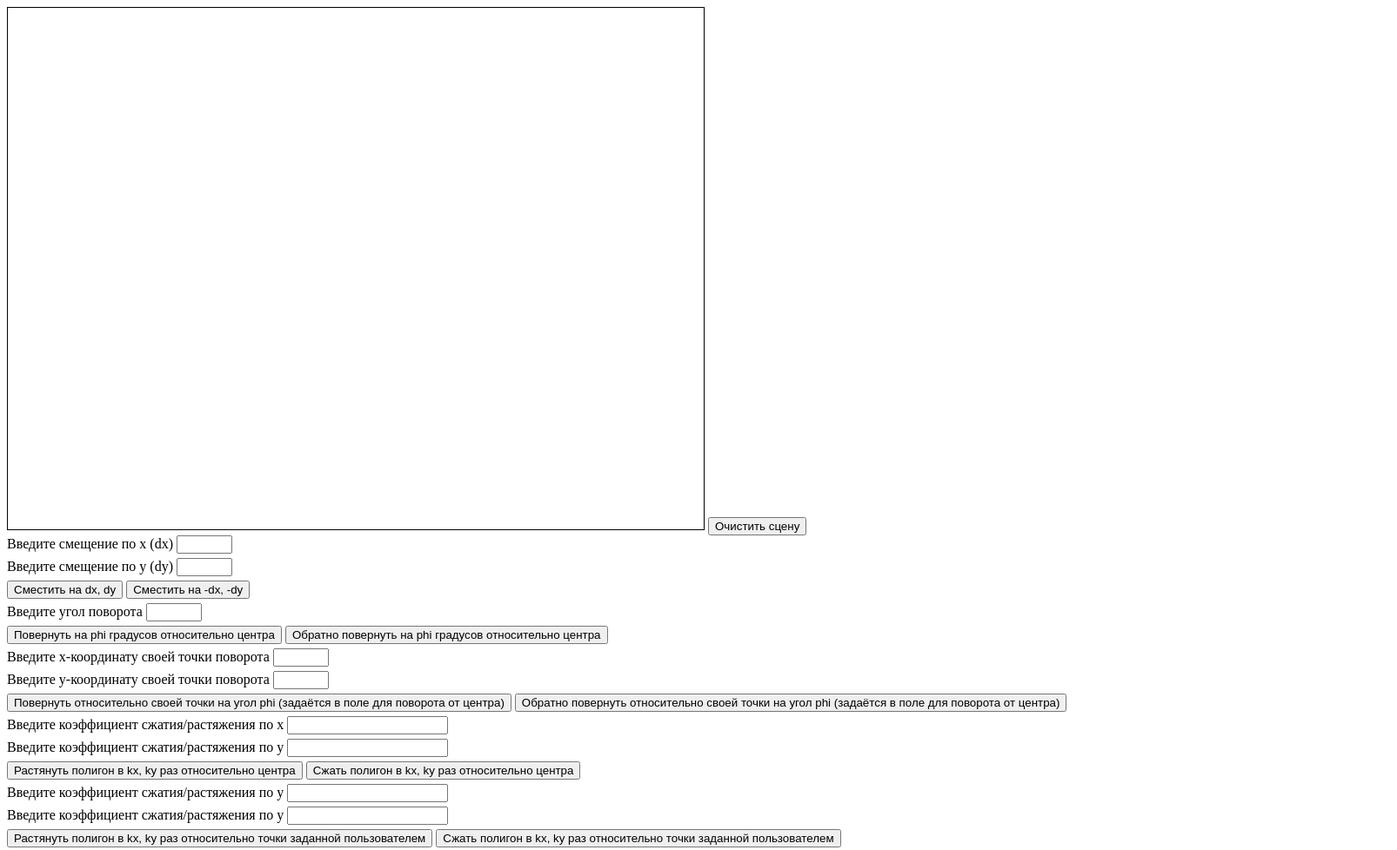
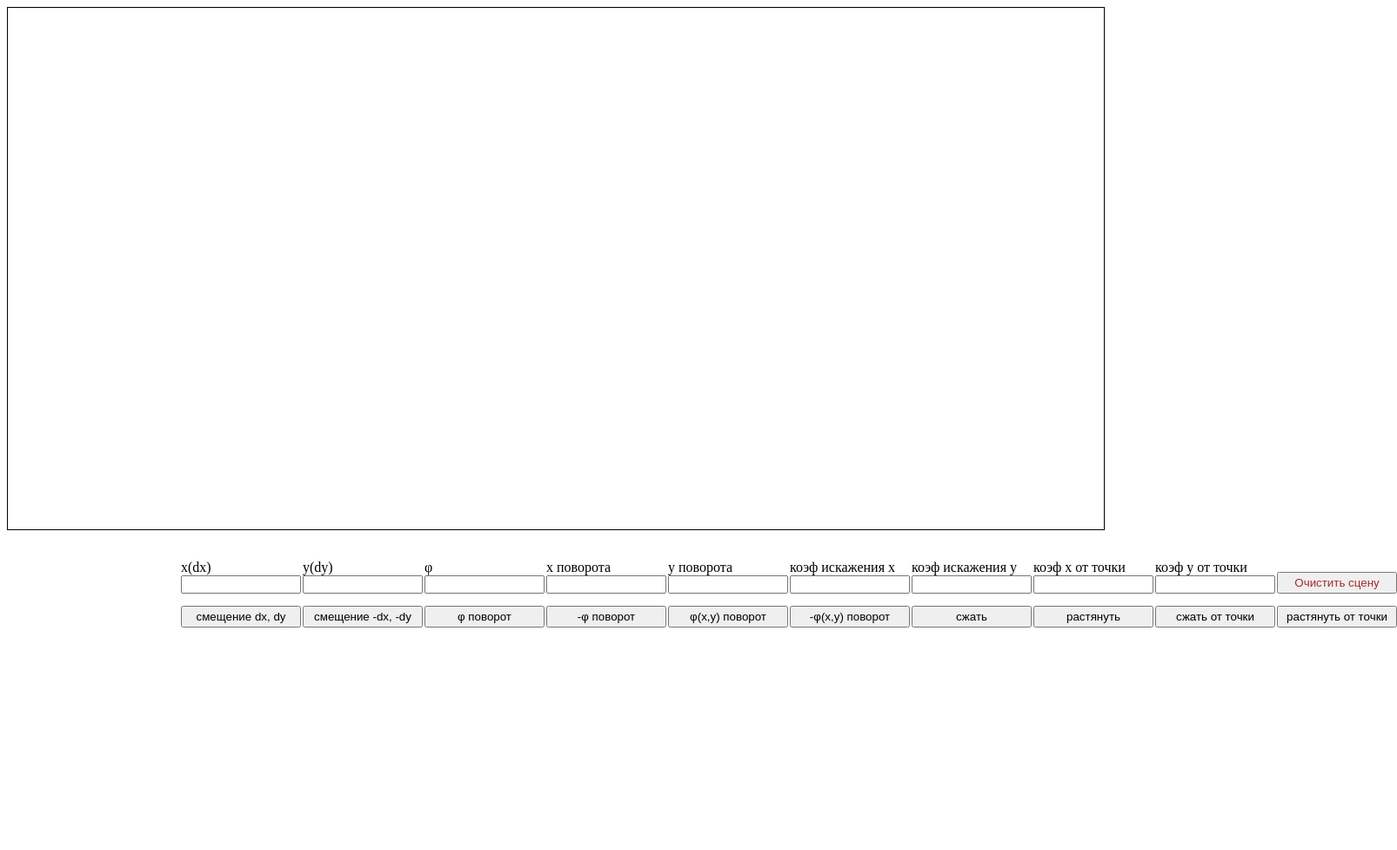
Before and after one commit to JinKamino/IvanovGraphics, a plain HTML site: page lab4/page.html in a window 1280 px wide. Shown: the whole page at 87% size, 1606 px wide, since content can reach past the window. After the commit the page ends 800 px from the top, so only its background shows below. Drawn offline with Linux system fonts and the light colour scheme.

Commit message:
Сделал красиво
Убрал свалку из кнопок и полей на экране

```diff
--- a/lab4/page.html
+++ b/lab4/page.html
@@ -8,92 +8,168 @@
     <style>
         canvas {
             border: 1px solid black;
+            grid-row: 1;
+            grid-column: 1;
         }
 
 
-        button
-        {
-            margin-top: 5px;
+        button {
+            margin-top: 14px;
+            height: 25px;
         }
-        .input_x_class
-        {
-            margin-bottom: 5px;
+
+        .input_x_class {
+
+            grid-row: 1;
+            grid-column: 1;
+            width: 100px;
+            margin-top: 30px;
         }
-        .angle_input_class
-        {
-            margin-top: 5px;
+
+        .input_y_class {
+
+            grid-row: 1;
+            grid-column: 2;
+            width: 100px;
+            margin-top: 30px;
         }
-        .input_x_coord_class
-        {
-            margin-bottom: 5px;
-            margin-top: 5px;
+
+        .angle_input_class {
+
+            grid-row: 1;
+            grid-column: 3;
+            width: 100px;
+            margin-top: 30px;
         }
-        .x_scale_input_class
-        {
-            margin-bottom: 5px;
-            margin-top: 5px;
+
+        .input_x_coord_class {
+            grid-row: 1;
+            grid-column: 4;
+            width: 100px;
+            margin-top: 30px;
         }
-        .x_coord_scale_input_class
-        {
-            margin-top: 5px;
-            margin-bottom: 5px;
+
+        .input_y_coord_class {
+            grid-row: 1;
+            grid-column: 5;
+            width: 100px;
+            margin-top: 30px;
+        }
+
+        .x_scale_input_class {
+            grid-row: 1;
+            grid-column: 6;
+            /* width: 100px; */
+            margin-top: auto;
+        }
+
+        .y_scale_input_class {
+            grid-row: 1;
+            grid-column: 7;
+            /* width: 100px; */
+            margin-top: auto;
         }
 
 
+        .x_coord_scale_input_class {
+            grid-row: 1;
+            grid-column: 8;
+            /* width: 100px; */
+            margin-top: auto;
+        }
+
+        .y_coord_scale_input_class {
+            grid-row: 1;
+            grid-column: 9;
+            /* width: 100px; */
+            margin-top: auto;
+        }
+
+        .wrapper {
+            margin-left: 200px;
+            display: grid;
+            grid-template-columns: repeat(10, 140px);
+            /* grid-gap: 35px; */
+            /* width: 800px; */
+            /* grid-auto-rows: minmax(50px, 100px); */
+        }
+
+        input {
+            width: 130px;
+        }
+
+        #clear {
+            /* margin-top: 30px; */
+            margin-top: auto;
+            color: brown;
+        }
+
+        button {
+            width: 138px;
+        }
     </style>
 </head>
 
 <body>
-    <canvas id="canvas" width="800" height="600"></canvas>
-    <button id="clear">Очистить сцену</button>
+
+    <canvas id="canvas" ></canvas>
 
 
-    <div class = "input_x_class">
-        <label for = "x_input">Введите смещение по x (dx)</label>
-        <input type = "number" id = "x_input" min = "0" max = "400">
+    <div class="wrapper">
+        <div class="input_x_class">
+            <label for="x_input">x(dx)</label>
+            <input type="number" id="x_input" min="0" max="400">
         </div>
-    <div class = "input_y_class">
-        <label for = "y_input">Введите смещение по y (dy)</label>
-        <input type = "number" id = "y_input" min = "0" max = "400">
+        <div class="input_y_class">
+            <label for="y_input">y(dy)</label>
+            <input type="number" id="y_input" min="0" max="400">
         </div>
-    <button onclick="start_moving_polygon()">Сместить на dx, dy</button>
-    <button onclick="start_moving_polygon_neg()">Сместить на -dx, -dy</button>
-    <div class = "angle_input_class">
-        <label for = "angle_input">Введите угол поворота</label>
-        <input type = "number" id = "angle_input" min = "0" max = "180">
+
+        <div class="angle_input_class">
+            <label for="angle_input">φ</label>
+            <input type="number" id="angle_input" min="0" max="180">
         </div>
-    <button onclick="start_turning_polygon()">Повернуть на phi градусов относительно центра</button>
-    <button onclick="start_turning_polygon_back()">Обратно повернуть на phi градусов относительно центра</button>
-    <div class = "input_x_coord_class">
-        <label for = "x_coord_input">Введите x-координату своей точки поворота</label>
-        <input type = "number" id = "x_coord_input" min = "0" max = "400">
+
+        <div class="input_x_coord_class">
+            <label for="x_coord_input">x поворота</label>
+            <input type="number" id="x_coord_input" min="0" max="400">
         </div>
-    <div class = "input_y_coord_class">
-        <label for = "y_coord_input">Введите y-координату своей точки поворота</label>
-        <input type = "number" id = "y_coord_input" min = "0" max = "400">
+        <div class="input_y_coord_class">
+            <label for="y_coord_input">y поворота</label>
+            <input type="number" id="y_coord_input" min="0" max="400">
         </div>
-    <button onclick="start_turning_around_user_dot()">Повернуть относительно своей точки на угол phi (задаётся в поле для поворота от центра)</button>
-    <button onclick="start_turning_back_around_user_dot()">Обратно повернуть относительно своей точки на угол phi (задаётся в поле для поворота от центра)</button>
-    <div class = "x_scale_input_class">
-        <label for = "x_scale_input">Введите коэффициент сжатия/растяжения по x</label>
-        <input type = "number" id = "x_scale_input">
+
+        <div class="x_scale_input_class">
+            <label for="x_scale_input">коэф искажения х</label>
+            <input type="number" id="x_scale_input">
         </div>
-    <div class = "y_scale_input_class">
-        <label for = "y_scale_input">Введите коэффициент сжатия/растяжения по y</label>
-        <input type = "number" id = "y_scale_input">
+        <div class="y_scale_input_class">
+            <label for="y_scale_input">коэф искажения y</label>
+            <input type="number" id="y_scale_input">
         </div>
-    <button onclick="start_scaling_polygon()">Растянуть полигон в kx, ky раз относительно центра</button>
-    <button onclick="start_scaling_back_polygon()">Сжать полигон в kx, ky раз относительно центра</button>
-    <div class = "x_coord_scale_input_class">
-        <label for = "x_coord_scale_input">Введите коэффициент сжатия/растяжения по y</label>
-        <input type = "number" id = "x_coord_scale_input">
+
+        <div class="x_coord_scale_input_class">
+            <label for="x_coord_scale_input">коэф х от точки</label>
+            <input type="number" id="x_coord_scale_input">
         </div>
-    <div class = "y_coord_scale_input_class">
-        <label for = "y_coord_scale_input">Введите коэффициент сжатия/растяжения по y</label>
-        <input type = "number" id = "y_coord_scale_input">
+        <div class="y_coord_scale_input_class">
+            <label for="y_coord_scale_input">коэф у от точки</label>
+            <input type="number" id="y_coord_scale_input">
         </div>
-    <button onclick="start_scaling_polygon_around_user_dot()">Растянуть полигон в kx, ky раз относительно точки заданной пользователем</button>
-    <button onclick="start_scaling_back_polygon_around_user_dot()">Сжать полигон в kx, ky раз относительно точки заданной пользователем</button>
+        <button id="clear">Очистить сцену</button>
+        <button class="dx_button" onclick="start_moving_polygon()">смещение dx, dy</button>
+        <button class="dy_button" onclick="start_moving_polygon_neg()">смещение -dx, -dy</button>
+        <button onclick="start_turning_polygon()">φ поворот</button>
+        <button onclick="start_turning_polygon_back()">-φ поворот</button>
+        <button onclick="start_turning_around_user_dot()">φ(x,y) поворот</button>
+        <button onclick="start_turning_back_around_user_dot()">-φ(x,y) поворот</button>
+        <button onclick="start_scaling_polygon()">сжать</button>
+        <button onclick="start_scaling_back_polygon()">растянуть</button>
+        <button onclick="start_scaling_polygon_around_user_dot()">сжать от точки</button>
+        <button onclick="start_scaling_back_polygon_around_user_dot()">растянуть от точки</button>
+
+    </div>
+
 
 
     <script>
@@ -101,7 +177,8 @@
         const ctx = canvas.getContext('2d');
         let polygons = [];
         let currentPoints = [];
-
+        canvas.height=600;
+        canvas.width = window.innerWidth-20;
         canvas.addEventListener('click', (event) => {
             const rect = canvas.getBoundingClientRect();
             const x = event.clientX - rect.left;
@@ -135,7 +212,7 @@
                 ctx.fill();
             });
             currentPoints.forEach(point => drawPoint(point.x, point.y));
-            for (let i=1;i<currentPoints.length;i+=1){
+            for (let i = 1; i < currentPoints.length; i += 1) {
                 drawLine(currentPoints[i - 1], currentPoints[i]);
             }
         }
@@ -164,20 +241,17 @@
 
 
 
-        function start_moving_polygon()
-        {
+        function start_moving_polygon() {
             x = Number(document.getElementById("x_input").value);
             y = Number(document.getElementById("y_input").value);
             move_polygon(x, y);
         }
-        function start_moving_polygon_neg()
-        {
+        function start_moving_polygon_neg() {
             x = -Number(document.getElementById("x_input").value);
             y = -Number(document.getElementById("y_input").value);
             move_polygon(x, y);
         }
-        function move_polygon(dx, dy)
-        {
+        function move_polygon(dx, dy) {
             const translationMatrix = [
                 [1, 0, 0],
                 [0, 1, 0],
@@ -196,60 +270,51 @@
             });
             drawPolygons();
         }
-        function start_turning_polygon()
-        {
+        function start_turning_polygon() {
             angle = Number(document.getElementById("angle_input").value);
             turn_polygon(angle, canvas.width / 2, canvas.height / 2);
         }
-        function start_turning_polygon_back()
-        {
+        function start_turning_polygon_back() {
             angle = Number(document.getElementById("angle_input").value);
             turn_polygon_back(angle, canvas.width / 2, canvas.height / 2);
         }
-        function start_turning_around_user_dot()
-        {
+        function start_turning_around_user_dot() {
             x_coord = Number(document.getElementById("x_coord_input").value);
             y_coord = Number(document.getElementById("y_coord_input").value);
             angle = Number(document.getElementById("angle_input").value);
             turn_polygon(angle, x_coord, y_coord);
         }
-        function start_turning_back_around_user_dot()
-        {
+        function start_turning_back_around_user_dot() {
             x_coord = Number(document.getElementById("x_coord_input").value);
             y_coord = Number(document.getElementById("y_coord_input").value);
             angle = Number(document.getElementById("angle_input").value);
             turn_polygon_back(angle, x_coord, y_coord);
         }
-        function start_scaling_polygon()
-        {
+        function start_scaling_polygon() {
             kx = Number(document.getElementById("x_scale_input").value);
             ky = Number(document.getElementById("y_scale_input").value);
             scale_polygon(kx, ky, canvas.width / 2, canvas.height / 2);
         }
-        function start_scaling_back_polygon()
-        {
+        function start_scaling_back_polygon() {
             kx = Number(document.getElementById("x_scale_input").value);
             ky = Number(document.getElementById("y_scale_input").value);
             scale_polygon_back(kx, ky, canvas.width / 2, canvas.height / 2);
         }
-        function start_scaling_polygon_around_user_dot()
-        {
+        function start_scaling_polygon_around_user_dot() {
             kx = Number(document.getElementById("x_scale_input").value);
             ky = Number(document.getElementById("y_scale_input").value);
             X = Number(document.getElementById("x_coord_scale_input").value);
             Y = Number(document.getElementById("y_coord_scale_input").value);
             scale_polygon(kx, ky, X, Y);
         }
-        function start_scaling_back_polygon_around_user_dot()
-        {
+        function start_scaling_back_polygon_around_user_dot() {
             kx = Number(document.getElementById("x_scale_input").value);
             ky = Number(document.getElementById("y_scale_input").value);
             X = Number(document.getElementById("x_coord_scale_input").value);
             Y = Number(document.getElementById("y_coord_scale_input").value);
             scale_polygon_back(kx, ky, X, Y);
         }
-        function turn_polygon(angle, X, Y)
-        {
+        function turn_polygon(angle, X, Y) {
             const cos = Math.cos(angle * Math.PI / 180);
             const sin = Math.sin(angle * Math.PI / 180);
             const rotationMatrix = [
@@ -271,8 +336,7 @@
             });
             drawPolygons();
         }
-        function turn_polygon_back(angle, X, Y)
-        {
+        function turn_polygon_back(angle, X, Y) {
             const cos = Math.cos(angle * Math.PI / 180);
             const sin = Math.sin(angle * Math.PI / 180);
             const rotationMatrix = [
@@ -294,11 +358,10 @@
             });
             drawPolygons();
         }
-        function scale_polygon(kx, ky, X, Y)
-        {
+        function scale_polygon(kx, ky, X, Y) {
             const scaleMatrix = [
-                [1/kx, 0, 0],
-                [0, 1/ky, 0],
+                [1 / kx, 0, 0],
+                [0, 1 / ky, 0],
                 [0, 0, 1]
             ];
 
@@ -315,8 +378,7 @@
             });
             drawPolygons();
         }
-        function scale_polygon_back(kx, ky, X, Y)
-        {
+        function scale_polygon_back(kx, ky, X, Y) {
             const scaleMatrix = [
                 [kx, 0, 0],
                 [0, ky, 0],
@@ -337,6 +399,45 @@
             drawPolygons();
         }
 
+        function checkPoly() {
+            document.getElementById("res").innerHTML = "";
+            lastPoly = polygons[polygons.length - 1];
+            for (i = 1; i <= lastPoly.length - 1; i++) {
+                var curX = lastPoly[i].x - lastPoly[i - 1].x;
+                var curY = lastPoly[i].y - lastPoly[i - 1].y;
+                var curChechX = CheckX - lastPoly[i - 1].x;
+                var curChechY = CheckY - lastPoly[i - 1].y;
+                formula = curChechY * curX - curChechX * curY;
+                formula2 = CheckY * lastPoly[i].x - CheckX * lastPoly[i].y;
+                // console.log(`${formula}`);
+                if (formula > 0) {
+                    console.log("r");
+                    document.getElementById("res").innerHTML += `ребро${i}:справа<br/>`;
+                }
+                else {
+                    console.log("l");
+                    document.getElementById("res").innerHTML += `ребро${i}: слева<br/>`;
+                }
+
+            }
+            lastX = lastPoly[0].x - lastPoly[lastPoly.length - 1].x;
+            lastY = lastPoly[0].y - lastPoly[lastPoly.length - 1].y;
+            lastCheckX = CheckX - lastPoly[lastPoly.length - 1].x;
+            lastCheckY = CheckY - lastPoly[lastPoly.length - 1].y;
+
+            formula3 = lastCheckY * lastX - lastCheckX * lastY;
+            // console.log(`${formula3}`);
+            if (formula3 > 0) {
+                console.log("r");
+                document.getElementById("res").innerHTML += `ребро${i}:справа<br/>`;
+            }
+            else {
+                console.log("l");
+                document.getElementById("res").innerHTML += `ребро${i}: слева<br/>`;
+            }
+
+
+        }
 
 
     </script>
```
Lines whose indentation alone changed are shown as unchanged.
